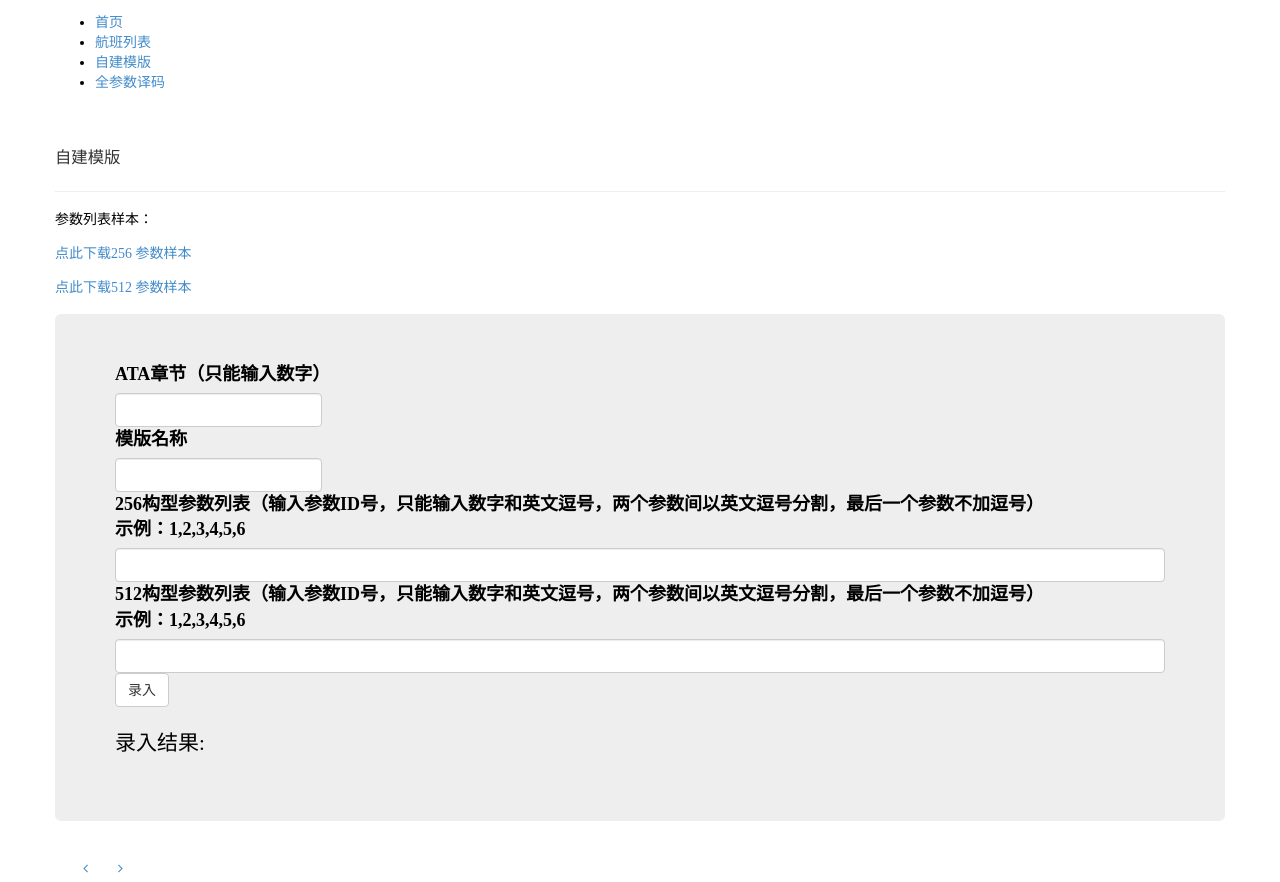
After one commit to jsxjx/web_on_hbase, a Django app: template main_web/templates/storing_stencil_html.html in a window 1280 px wide. The commit adds this page. Shown: the part 301-1183 px from the top of the page. Run offline with Django 3.2, Linux system fonts and the light colour scheme; the template is opened without the code that fills it, so the values that code supplies are empty; some libraries are stand-ins or nearby versions.

Commit message:
自主建模模块完成

```diff
--- a/main_web/templates/base.html
+++ b/main_web/templates/base.html
@@ -69,12 +69,8 @@
                     <ul>
                         <font face="微软雅黑" color="#000000">
                             <li><a href="/home/">首页</a></li>
-                            <li><a href="/runup/">试车品质监控</a></li>
-                            <li><a href="/RUNUP_list/">发动机参数</a></li>
-                            <li><a href="/RUNUP_EGT_max_first/">EGT统计</a></li>
-                                    <li><a href="/RUNUP_VIB_max_first/">VIB统计</a></li>
-                            <li><a href="/FUEL_list/">燃油油量</a></li>
-                            <li><a href="/stencil/">自建模版</a></li>
+                            <li><a href="/table_list/">航班列表</a></li>
+                            <li><a href="/storing_stencil/">自建模版</a></li>
                             <li><a href="/all_para_list/">全参数译码</a></li>
                         </font>
                     </ul>
--- a/main_web/templates/query_single_para_html.html
+++ b/main_web/templates/query_single_para_html.html
@@ -97,15 +97,15 @@ $(document).ready(function(){
                         columns_set_array.push(columns_set_one);
                         //将GMT_TIME放入第二列
                         columns_set_two = {
-                            title: 'GMT TIME',
-                            field: 'GMT TIME',
+                            title: '$GMT TIME',
+                            field: '$GMT TIME',
                             align: 'center',
                             valign: 'middle',
                             sortable: true
                         }
                         columns_set_array.push(columns_set_two);
                         for(var item in para_name_list){
-                            if(item != 'index' && item != 'GMT_TIME'){
+                            if(item != 'index' && item != '$GMT TIME'){
                                 columns_set_one={
                                     title: item,
                                     field: item,
--- /dev/null
+++ b/main_web/templates/storing_stencil_html.html
@@ -0,0 +1,88 @@
+{% extends "base.html" %}
+{% block maincontents %}
+
+<div class="content-section">
+    <div class="container">
+        <div class="row">
+            <div class="page-header">
+                <h3 class="widget-title">自建模版</h3>
+            </div>
+<!--参数样本的下载-->
+            <div>
+            <font face="微软雅黑" color="#000000">
+                <h4>参数列表样本：</h4>
+                <h4><a href="/static/256 参数样本.xlsx" target="_blank">点此下载256 参数样本</a></h4>
+                <h4><a href="/static/512 参数样本.xlsx" target="_blank">点此下载512 参数样本</a></h4>
+            </font>
+            </div>
+
+            <div class="jumbotron">
+                <form action="/storing_stencil_ajax/"  role="form">
+                    <font face="微软雅黑" size="4" color="#000000">
+                    <div class=“form-group”>
+                        <div class="form-inline">
+                            <label>ATA章节（只能输入数字）</label><br>
+                            <input type="text" name="ATA" class="form-control" id="id_stencil_ATA" onkeyup="this.value=this.value.replace(/\D/g,'')" onafterpaste="this.value=this.value.replace(/\D/g,'')"/>
+                        </div>
+                        <div class="form-inline">
+                            <label>模版名称</label><br>
+                            <input type="text" name="stencil_name" id="id_stencil_name" class="form-control" />
+                        </div>
+                        <div>
+                            <label>256构型参数列表（输入参数ID号，只能输入数字和英文逗号，两个参数间以英文逗号分割，最后一个参数不加逗号）
+                            <br>示例：1,2,3,4,5,6</label>
+                            <input type="text" name="list_para" class="form-control" id="id_256_stencil_para" onkeyup="this.value=this.value.replace(/[^\d|,]/g,'')" onafterpaste="this.value=this.value.replace(/[^\d|,]/g,'')"/>
+                        </div>
+                        <div>
+                            <label>512构型参数列表（输入参数ID号，只能输入数字和英文逗号，两个参数间以英文逗号分割，最后一个参数不加逗号）
+                            <br>示例：1,2,3,4,5,6</label>
+                            <input type="text" name="list_para" class="form-control" id="id_512_stencil_para" onkeyup="this.value=this.value.replace(/[^\d|,]/g,'')" onafterpaste="this.value=this.value.replace(/[^\d|,]/g,'')"/>
+                        </div>
+                    </div>
+                    <input type="submit" value="录入" id="set" class="btn btn-default" />
+                </form>
+                <div>
+
+                    <p>录入结果: <span id='result'></span></p>
+                </font>
+                </div>
+            </div>
+        </div>
+    </div>
+    <!-- /container -->
+</div>
+<!--/.content-section -->
+<script>
+    $(document).ready(function(){
+      $("#set").click(function(){
+        var stencil_name = $("#id_stencil_name").val();
+        var stencil_ATA = $("#id_stencil_ATA").val();
+ 		var stencil_256_para = $("#id_256_stencil_para").val();
+ 		var stencil_512_para = $("#id_512_stencil_para").val();
+        if (stencil_name==''||stencil_ATA==''||stencil_256_para==''||stencil_512_para==''){
+            alert("信息不完整，请输入所有信息");
+            return false;
+        }
+
+
+
+        $.ajax({
+                    type:"GET",
+                    data: {stencil_name:stencil_name,stencil_256_para:stencil_256_para,stencil_ATA:stencil_ATA,stencil_512_para:stencil_512_para,},
+                    url: "{% url 'storing_stencil_ajax' %}", //后台处理函数的url 这里用的是static url 需要与urls.py中的name一致
+                    cache: false,
+                    dataType: "html",
+                    success: function(result, statues, xml){
+                        $("#result").html(result);                                         //成功时弹出view传回来的结果
+                    },
+                    error: function(){
+                        alert("录入不成功");
+                    }
+                });
+                return false;
+      });
+    });
+</script>
+
+
+{% endblock %}
--- a/main_web/templates/table_list.html
+++ b/main_web/templates/table_list.html
@@ -2,7 +2,7 @@
 {% block maincontents %}
 <div class="content-section">
     <div class="container">
-        <h2>单参数表：</h2>
+        <h2>航班列表：</h2>
 
         <table id="table" data-sort-name="stargazers_count" data-sort-order="desc" data-pagination="true" data-page-size="15" data-page-list="[15,30,66,100]" data-show-pagination-switch="true">
 
```
Also changed, not shown: CKG_QAR/urls.py (+7 -1 lines), main_web/hbase_function.py (+23 -6 lines), main_web/views_stencil.py (added, +59 -0 lines), 1 other file.
